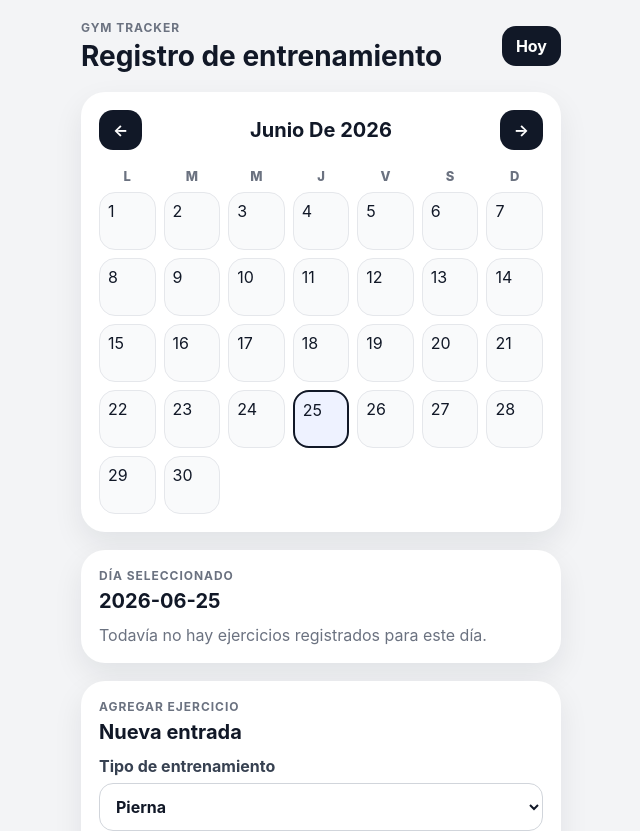
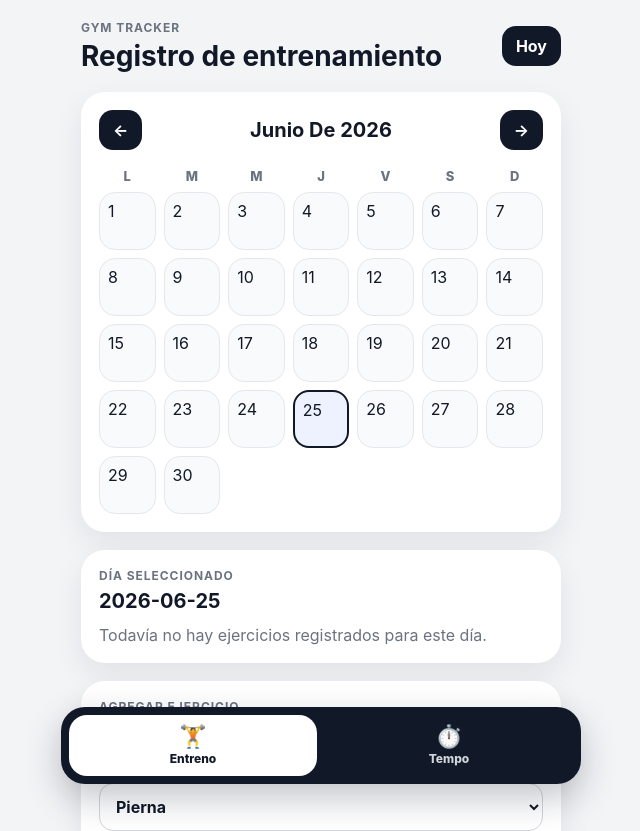
Before and after one commit to martinlopezdiaz33/App_1.0, a React (Vite) app: page / in a window 1280 px wide. Shown: the top 831 px of the page, without its empty margins (319-959 px from the left). Built offline with nearby package versions, Linux system fonts and the light colour scheme.

Commit message:
Add styles for bottom navigation and tempo display

```diff
--- a/src/index.css
+++ b/src/index.css
@@ -245,3 +245,95 @@ select {
     min-height: 50px;
   }
 }
+.app {
+  padding-bottom: 96px;
+}
+
+.bottom-nav {
+  position: fixed;
+  left: 50%;
+  bottom: 16px;
+  transform: translateX(-50%);
+  width: min(calc(100% - 28px), 520px);
+  background: #111827;
+  border-radius: 24px;
+  padding: 8px;
+  display: grid;
+  grid-template-columns: repeat(2, 1fr);
+  gap: 8px;
+  box-shadow: 0 14px 35px rgba(15, 23, 42, 0.25);
+  z-index: 20;
+}
+
+.nav-item {
+  border: 0;
+  border-radius: 18px;
+  background: transparent;
+  color: #d1d5db;
+  padding: 10px 8px;
+  display: flex;
+  flex-direction: column;
+  align-items: center;
+  gap: 4px;
+  font-weight: 800;
+}
+
+.nav-item span {
+  font-size: 22px;
+  line-height: 1;
+}
+
+.nav-item small {
+  font-size: 12px;
+}
+
+.nav-item.active {
+  background: white;
+  color: #111827;
+}
+
+.tempo-screen {
+  display: flex;
+  flex-direction: column;
+  gap: 18px;
+}
+
+.tempo-card {
+  background: white;
+  border-radius: 24px;
+  padding: 18px;
+  box-shadow: 0 12px 30px rgba(15, 23, 42, 0.08);
+}
+
+.tempo-display {
+  font-size: 54px;
+  font-weight: 900;
+  text-align: center;
+  margin: 24px 0;
+  letter-spacing: -0.04em;
+}
+
+.tempo-actions {
+  display: grid;
+  grid-template-columns: repeat(3, 1fr);
+  gap: 8px;
+}
+
+.tempo-actions button {
+  border: 0;
+  border-radius: 14px;
+  padding: 12px 8px;
+  background: #111827;
+  color: white;
+  font-weight: 800;
+}
+
+@media (max-width: 420px) {
+  .tempo-display {
+    font-size: 46px;
+  }
+
+  .tempo-actions {
+    grid-template-columns: 1fr;
+  }
+}
```
